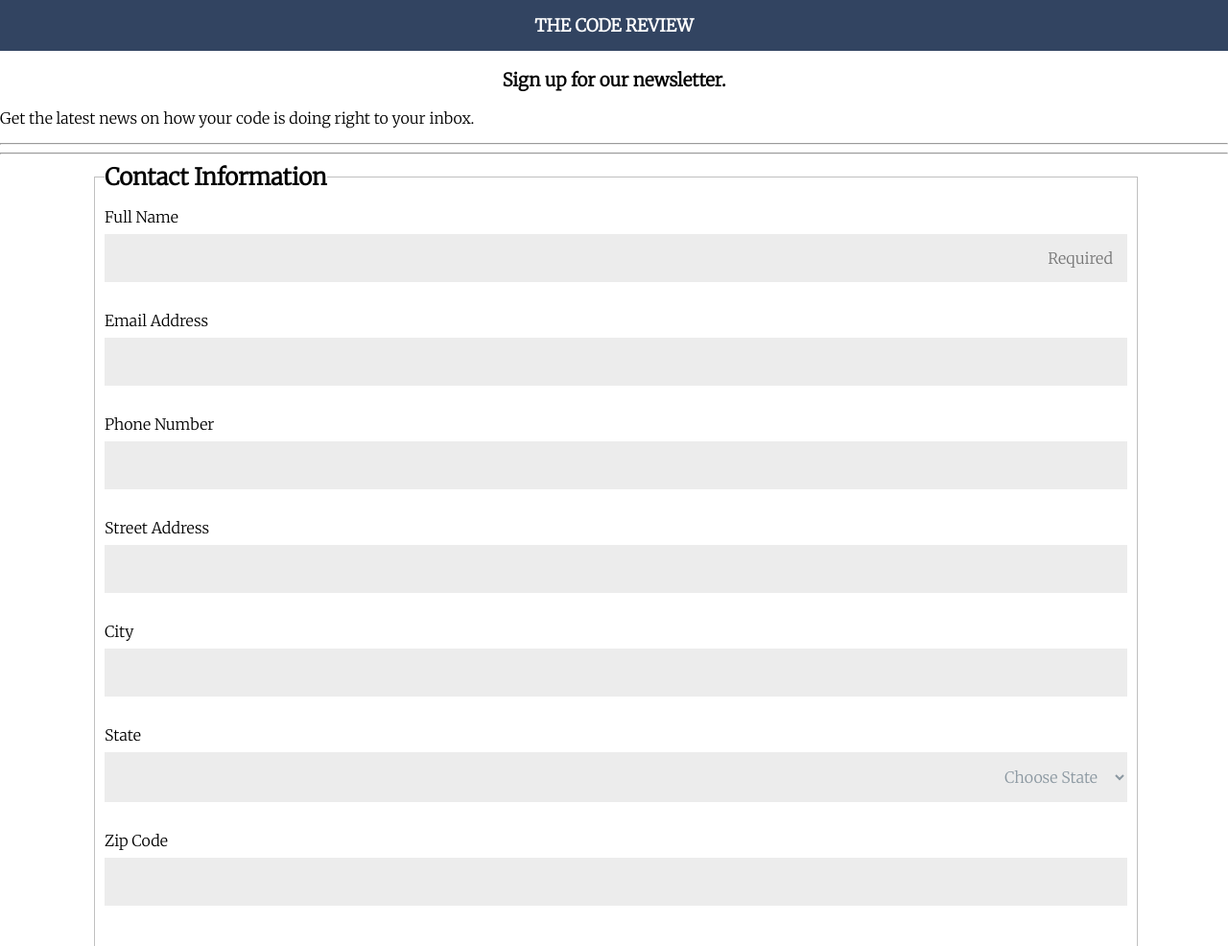
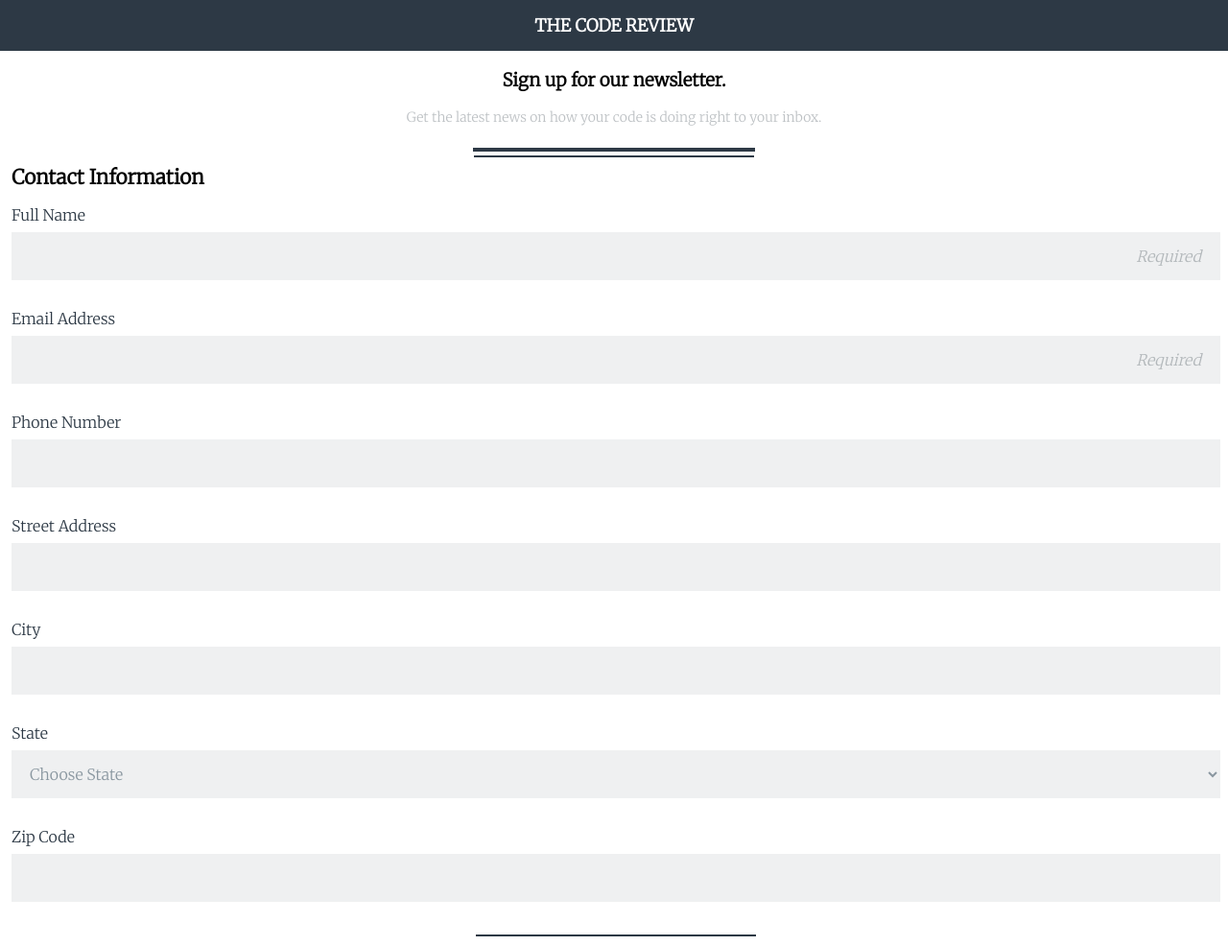
Before and after one commit to computergrrl/Client-Side-Registration-Form-Mobile-Responsive, a plain HTML site: page index.html in a window 1280 px wide. Shown: the top 986 px of the page at 96% size. Drawn offline with Linux system fonts and the light colour scheme.

Commit message:
All the things (lots of size & color tweaks)
Lots of updates on styling here to match mockup. Also added "required" validation to input fields

```diff
--- a/css/style.css
+++ b/css/style.css
@@ -7,13 +7,28 @@ body {
     font-family: 'Merriweather', serif;
 }
 
+label {
+    color: rgb(45, 57, 69);
+}
 /*****************************************
 Header Content
 ******************************************/
 
+.hr1 {
+    border: 2px solid rgb(45, 57, 69);
+    width: 290px;
+    margin-bottom: 4px;
+}
+
+.hr2 {
+    border: 1px solid rgb(45, 57, 69);
+    width: 290px;
+    margin-top: 4px;
+}
+
 header h2 {
     text-transform: uppercase;
-    background-color:#324461;
+    background-color:rgb(45, 57, 69);
     color: #fff;
     padding: 15px;
     text-align: center;
@@ -28,32 +43,38 @@ header h3 {
 
 }
 
+header p {
+    color: rgb(190, 194, 197);
+    width: 86%;
+    margin: auto;
+    text-align: center;
+    font-size: 14px;
+    padding-bottom: 15px;
+
+}
+
 /*********************************
-Main form styling
+Form - Contact Info Section
 **********************************/
 
-.form-container {
+.form-top {
     display: flex;
     flex-direction: column;
-    width: 85%;
+    /* width: 85%; */
     margin: auto;
-}
-
-form {
-    display: flex;
-    flex-direction: column;
 }
 
 fieldset {
     width: 100%;
-    /* border: 0; */
+    border: 0;
 }
 
 legend {
-    font-size: 1.5em;
-    font-weight: bold;
+    font-size: 1.3em;
+    font-weight: bolder;
     text-align: left;
     margin-bottom: 10px;
+    padding-left: 0;
 }
 
 input[type="text"],
@@ -61,34 +82,67 @@ input[type="email"],
 input[type="tel"],
 textarea,
 select {
-  background: rgba(255,255,255,0.1);
   border: none;
   font-size: 16px;
-  height: auto;
+  height: 50px;
   margin-top: 8px;
   padding: 15px;
   width: 100%;
-  background-color: #ececec;
+  background-color: rgb(239, 240, 241);
   color: #8a97a0;
   margin-bottom: 30px;
-  text-align: right;
 }
+
+input[type="text"]::placeholder,
+input[type="email"]::placeholder,
+input[type="tel"]::placeholder {
+    text-align: right;
+    font-style: italic;
+    color: rgb(179, 184, 187);
+    padding-right: 5px;
+
+}
+
+/******************************
+Form - Newsletter Section
+******************************/
+.form-bottom {
+    display: flex;
+    flex-direction: column;
+    margin: auto;
+    justify-content: flex-end;
+}
+
 
 input[type="radio"],
 input[type="checkbox"] {
   margin: 8px;
-  display: inline-block;
+  /* display: inline-block; */
 
 }
 
+input[type="radio"] {
+    margin-bottom: 10px;
+}
+
+textarea {
+    height: 100px;
+}
+
 button {
-    /* text-align: center; */
-    display: block;
-    margin: auto;
-    width: 90%;
-    height: 50px;
+    /* display: block;
+    margin: auto; */
+    align-self: center;
+    width: 290px;
+    height: 60px;
     background-color: #30c7b3;
     color: #fff;
     font-weight: 900;
     border: 0;
 }
+
+.copy {
+    text-align: center;
+    color: #adadad;
+    font-size: 12px;
+}
--- a/index.html
+++ b/index.html
@@ -11,24 +11,24 @@
 </head>
 <body>
     <header>
-      <h2>The Code Review</h1>
+      <h2>The Code Review</h2>
       <h3>Sign up for our newsletter.</h2>
       <p>Get the latest news on how your code is doing right to your inbox.</p>
-      <hr>
-      <hr>
+      <hr class="hr1">
+      <hr class="hr2">
     </header>
 
     <main>
 
 
-      <div class="form-container">
         <form>
           <fieldset>
           <legend>Contact Information</legend>
+          <div class="form-top"></div>
             <label for="name">Full Name</label>
-            <input id="name" name="user_name" type="text" placeholder="Required">
+            <input required id="name" name="user_name" type="text" placeholder="Required">
             <label for="email">Email Address</label>
-            <input id="email" name="user_email" type="email">
+            <input required id="email" name="user_email" type="email" placeholder="Required">
             <label for="phone">Phone Number</label>
             <input id="phone" name="user_phone" type="tel">
             <label for="address">Street Address</label>
@@ -91,9 +91,13 @@
               </select>
               <label for="zip">Zip Code</label>
               <input id="zip" name="user_zip" type="text">
+              <hr class="hr2">
+            </div>
             </fieldset>
-              <hr>
-            <h2>Newsletter</h2>
+
+            <fieldset>
+              <legend>Newsletter</legend>
+                <div class="form-bottom">
                   <p>Select the newsletters you'd like to receive:</p>
                     <label for="html_news"><input type="checkbox" id="html_news" name="newsChoose" value="HTML-News" checked="true">HTML News</label>
 
@@ -107,11 +111,16 @@
                     <label for="plain_text"><input type="radio" id="plain_text" name="format" value="text">Plain Text</label>
 
                     <label for="other">Other topics you'd like to hear about</label>
-              <textarea id="other" name="other_comments"></textarea>
+
+                    <textarea id="other" name="other_comments" placeholder="Enter any additional topics you're interested in here"></textarea>
 
                     <button type="submit">Sign Up</button>
 
-            <p><em>Copyright 2020 The Code Review</em></p>
+                </div>
+
+            </fieldset>
+
+            <p class="copy"><em>Copyright 2020 The Code Review</em></p>
 
 
         </form>
```
Also changed, not shown: 1 other file. Lines whose indentation alone changed are shown as unchanged.
